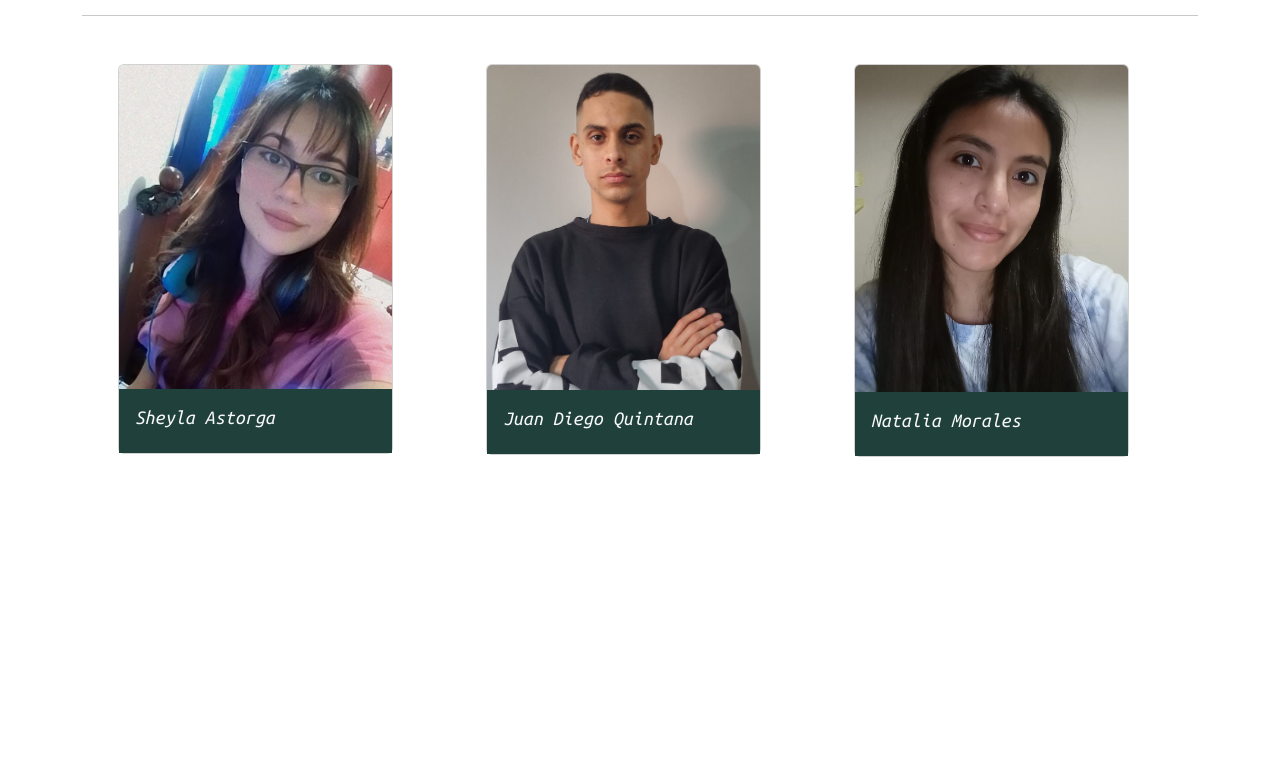
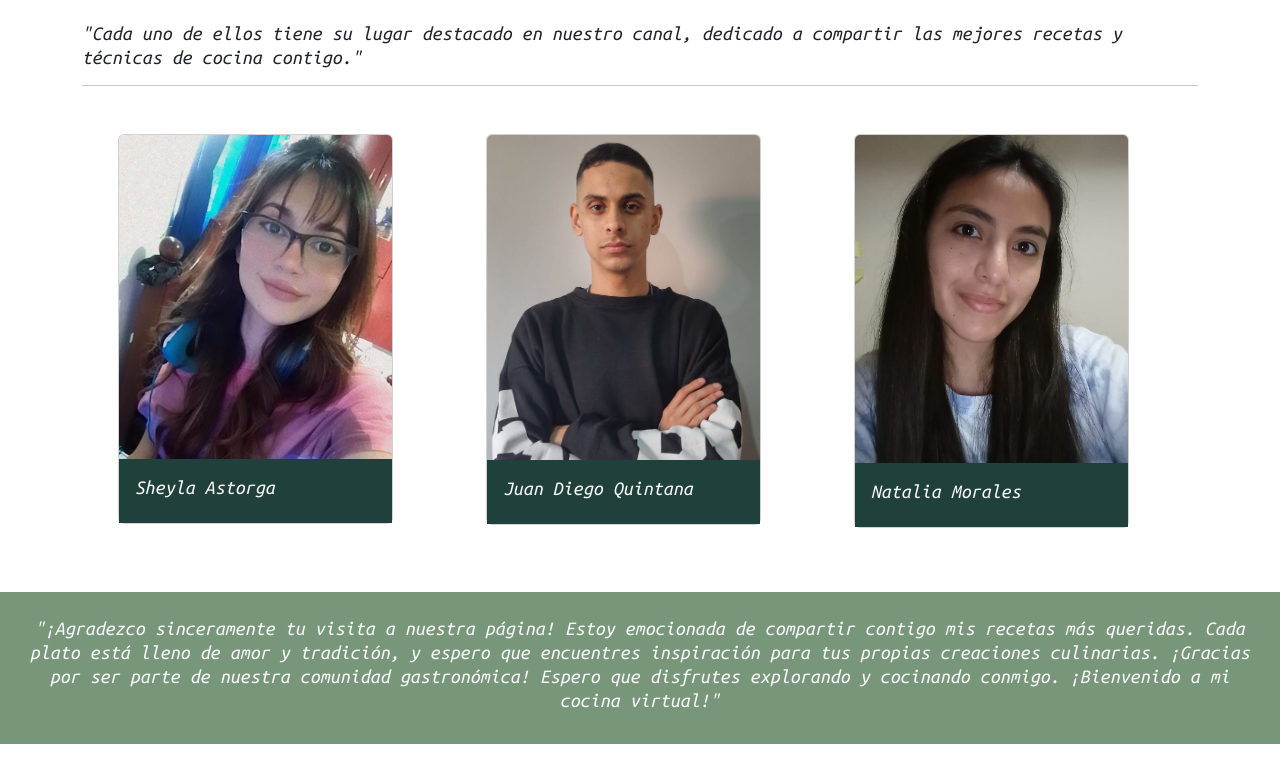
Before and after one commit to juanchyquintana/blogRecetasRolling, a React (Vite) app: page / in a window 1280 px wide. Shown: the part 2647-3429 px from the top of the page. Before the commit the page ends 3144 px from the top, so only its background shows below. Built offline with nearby package versions, Linux system fonts and the light colour scheme; a web font is replaced by a local one.

Commit message:
modifique los estilos de cada session

```diff
--- a/src/App.css
+++ b/src/App.css
@@ -49,10 +49,11 @@
     text-decoration: dashed;
     color: #20403b;
   }
-  .recetas{
-    height: 300px;
-  }
+
   .cheft-card:hover{
     transition: transform 0.3s;
     transform: scale(1.1);
   }
+  .agradecimientoPirola{
+    background-color: #789679;
+  }
--- a/src/components/pages/Inicio.jsx
+++ b/src/components/pages/Inicio.jsx
@@ -12,6 +12,7 @@ import nuevaReceta3 from "../../assets/nuevaReceta3.jpg";
 import cheft1 from "../../assets/cheft1.jpeg";
 import cheft2 from "../../assets/cheft2.jpeg";
 import cheft3 from "../../assets/cheft3.jpeg";
+import donaPirola from "../../assets/logoDonaPirola.png";
 
 const Inicio = () => {
   return (
@@ -110,12 +111,12 @@ const Inicio = () => {
           </Col>
         </Row>
       </Container>
-      <Container className="mb-lg-5">
+      <Container className="mb-md-2 mb-lg-5">
         <div className="d-flex justify-content-between align-items-center">
           <h3 className="my-4 mt-5 titulosFuente">Nuevas Recetas</h3>
         </div>
         <hr />
-        <section className="recetas">
+        <section>
           <Carousel>
             <Carousel.Item>
               <img
@@ -137,35 +138,54 @@ const Inicio = () => {
         <div className="d-flex justify-content-between align-items-center">
           <h3 className="my-4 mt-5 titulosFuente">Nuestros Chefts</h3>
         </div>
-          <h5>"Cada uno de ellos tiene su lugar destacado en nuestro canal, dedicado a compartir las mejores recetas y técnicas de cocina contigo."</h5>
+        <h5>
+          "Cada uno de ellos tiene su lugar destacado en nuestro canal, dedicado
+          a compartir las mejores recetas y técnicas de cocina contigo."
+        </h5>
         <hr />
-      <Row className="mb-4 mt-5 ms-4">
+        <Row className="mb-4 mt-5 ms-4">
           <Col xs={12} md={6} lg={4}>
             <Card style={{ width: "80%" }} className="mb-3 cheft-card">
-              <Card.Img variant="top" src={cheft1} alt="sheyla"/>
+              <Card.Img variant="top" src={cheft1} alt="sheyla" />
               <Card.Body className="card-body">
-                <Card.Title className="text-light text">Sheyla Astorga</Card.Title>
+                <Card.Title className="text-light text">
+                  Sheyla Astorga
+                </Card.Title>
               </Card.Body>
             </Card>
           </Col>
           <Col xs={12} md={6} lg={4}>
             <Card style={{ width: "80%" }} className="mb-3 cheft-card">
-              <Card.Img variant="top" src={cheft2} alt="juan"/>
+              <Card.Img variant="top" src={cheft2} alt="juan" />
               <Card.Body>
-                <Card.Title className="text-light text">Juan Diego Quintana</Card.Title>
+                <Card.Title className="text-light text">
+                  Juan Diego Quintana
+                </Card.Title>
               </Card.Body>
             </Card>
           </Col>
           <Col xs={12} md={6} lg={4}>
             <Card style={{ width: "80%" }} className="mb-3 cheft-card">
-              <Card.Img variant="top" src={cheft3}  alt="natalia"/>
+              <Card.Img variant="top" src={cheft3} alt="natalia" />
               <Card.Body>
-                <Card.Title className="text-light text">Natalia Morales</Card.Title>
+                <Card.Title className="text-light text">
+                  Natalia Morales
+                </Card.Title>
               </Card.Body>
             </Card>
           </Col>
         </Row>
       </Container>
+      <section className="d-flex flex-column justify-content-center align-items-center mt-5 agradecimientoPirola mb-5 p-4 text-light">
+        <h5 className="text-center">
+          "¡Agradezco sinceramente tu visita a nuestra página! Estoy emocionada
+          de compartir contigo mis recetas más queridas. Cada plato está lleno
+          de amor y tradición, y espero que encuentres inspiración para tus
+          propias creaciones culinarias. ¡Gracias por ser parte de nuestra
+          comunidad gastronómica! Espero que disfrutes explorando y cocinando
+          conmigo. ¡Bienvenido a mi cocina virtual!"
+        </h5>
+      </section>
     </section>
   );
 };
```
Also changed, not shown: src/assets/logoDonaPirola.png (added).
